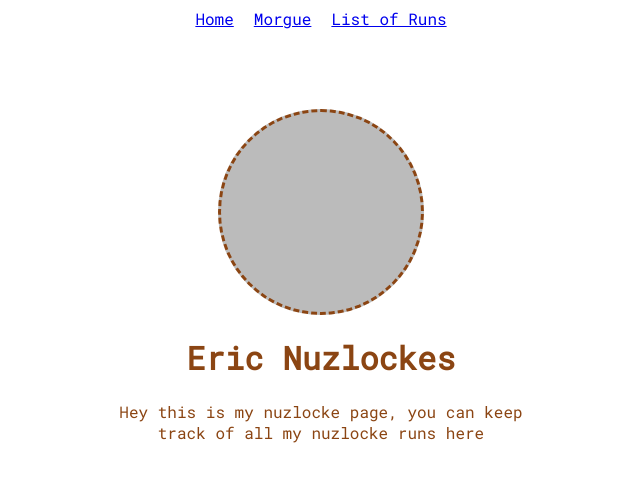
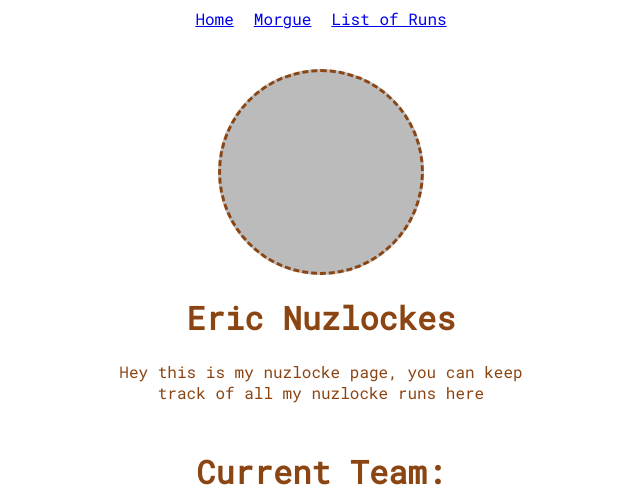
Before and after one commit to nacleric/nuzlocke-ssg, a Python web app: template static/templates/index.html in a window 1280 px wide. Shown: the top 495 px of the page, without its empty margins (319-959 px from the left). Run offline with Jinja, Linux system fonts and the light colour scheme; the template is opened without the code that fills it: most values are stand-ins (such as "Sample title", 1, 10 or a date in 2020); grey boxes are pictures that could not be loaded.

Commit message:
improved margins

```diff
--- a/static/stylesheets/styles.css
+++ b/static/stylesheets/styles.css
@@ -4,8 +4,8 @@
 
 body {
   font-family: "Roboto Mono";
-  margin-left: 60px;
-  margin-right: 60px;
+  margin-left: 100px;
+  margin-right: 100px;
   color: var(--main-color);
 }
 
@@ -25,7 +25,6 @@ body {
 }
 
 .banner {
-  padding-top: 40px;
   padding-bottom: 10px;
 }
 
@@ -53,10 +52,12 @@ body {
 }
 
 .team {
+  margin-top: 10px;
 }
 
 .team-title {
   font-size: 2rem;
+  text-align: center;
 }
 
 .team-section {
--- a/static/templates/content.html
+++ b/static/templates/content.html
@@ -2,6 +2,7 @@
 
 
 {% block content %}
-  <h1> blog posts stuff from .md files <h1>
-  <h1> {{ content }} <h1>
+  <div class="content">
+    {{ content }}
+  </div>
 {% endblock %}
```
